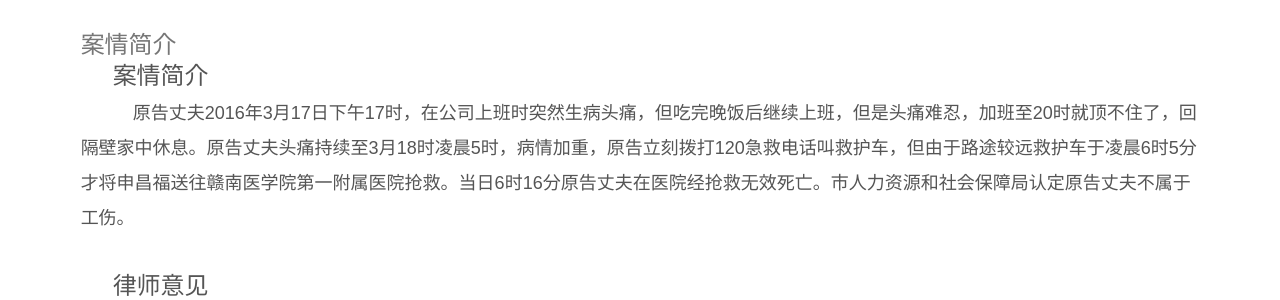
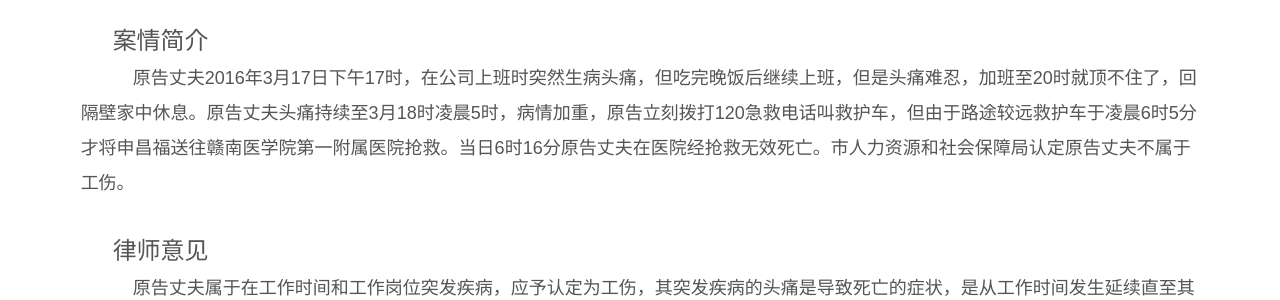
Before and after one commit to AmazingBeerBelly/lawyer_site, a Django app: template index/templates/case_detail.html in a window 1280 px wide. Shown: the part 264-564 px from the top of the page. Run offline with Django 3.2, Linux system fonts and the light colour scheme; the template is opened without the code that fills it: values that come from a table or form of the project are taken from there, others are empty; data comes from the database, SQL or seed files in the repository; both versions use the stored data as it was after the commit; parts of the project's set-up code (start-up, migrations or seed data) failed here and were passed over; some web fonts are replaced.

Commit message:
remove title

```diff
--- a/index/templates/case_detail.html
+++ b/index/templates/case_detail.html
@@ -23,7 +23,6 @@
 <div class="wrap">
     <div class="main mainBox">
         <div class="details">
-            <h2>案情简介</h2>
             <!-- <div class="det_pic">
                 {% if data.image %}
                     <img src="{{ data.image.url }}" alt=""></a>
```
Also changed, not shown: db.sqlite3, 1 other file.
